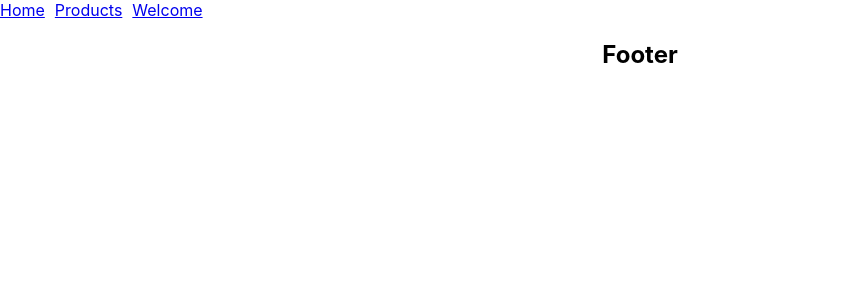
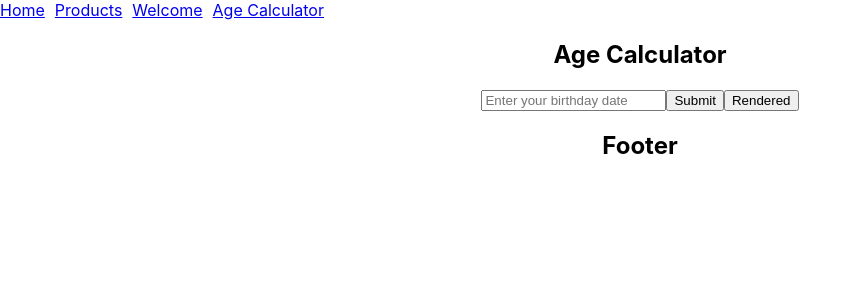
Before and after one commit to Almousaz/practice-with-amir, a React (Create React App) app: page /ageCalculator in a window 1280 px wide. Shown: the top 300 px of the page, without its empty margins (0-861 px from the left). Built offline with nearby package versions, Linux system fonts and the light colour scheme.

Commit message:
create age calculator and optimize rerender with memo state and use ref

```diff
--- a/src/App.js
+++ b/src/App.js
@@ -5,6 +5,7 @@ import Products from "./pages/products";
 import Welcome from "./pages/welcome";
 import { useEffect, useState } from "react";
 import ProductItem from "./pages/productItem";
+import AgeCalculator from "./pages/AgeCalaculator";
 function App(props) {
   const [title, setTitle] = useState("this is the default title");
 
@@ -21,6 +22,7 @@ function App(props) {
           <Link to={"/"}>Home</Link>
           <Link to={"/products"}>Products</Link>
           <Link to={"/welcome"}>Welcome</Link>
+          <Link to={"/ageCalculator"}>Age Calculator</Link>
         </nav>
       </header>
       <main>
@@ -29,6 +31,7 @@ function App(props) {
           <Route path="/products" element={<Products title={title} />} />
           <Route path="/products/:id" element={<ProductItem />} />
           <Route path="/welcome" element={<Welcome />} />
+          <Route path="/ageCalculator" element={<AgeCalculator />} />
         </Routes>
       </main>
       <footer>
--- /dev/null
+++ b/src/pages/AgeCalaculator.jsx
@@ -0,0 +1,41 @@
+import React, { useState , useMemo, useRef } from "react";
+
+const AgeCalculator = () => {
+  const [birthDate, setBirthDate] = useState();
+  const [renderState , setRenderState] = useState(0);
+  const myInput = useRef();
+
+
+  const handleBirthDaySubmit = () => {
+    console.log("birthdate set")
+    setBirthDate(myInput.current.value);
+  };
+
+//   const handleInputChange = (e) => {
+//     setBirthDate(e.target.value);
+//   };
+
+  const calculateAge = useMemo(() => {
+    if (!birthDate) return null;
+    const currentYear = new Date().getFullYear();
+    return currentYear - birthDate;
+  } , [birthDate])
+
+  console.log("render");
+
+  return (
+    <div>
+      <h2>Age Calculator</h2>
+      {calculateAge ? <p>Your age is {calculateAge}</p> : null}
+
+      <input ref={myInput}
+        placeholder="Enter your birthday date"
+      />
+
+      <button onClick={handleBirthDaySubmit}>Submit</button>
+      <button onClick={()=>{setRenderState(renderState + 1)}}>Rendered</button>
+    </div>
+  );
+};
+
+export default AgeCalculator;
```
